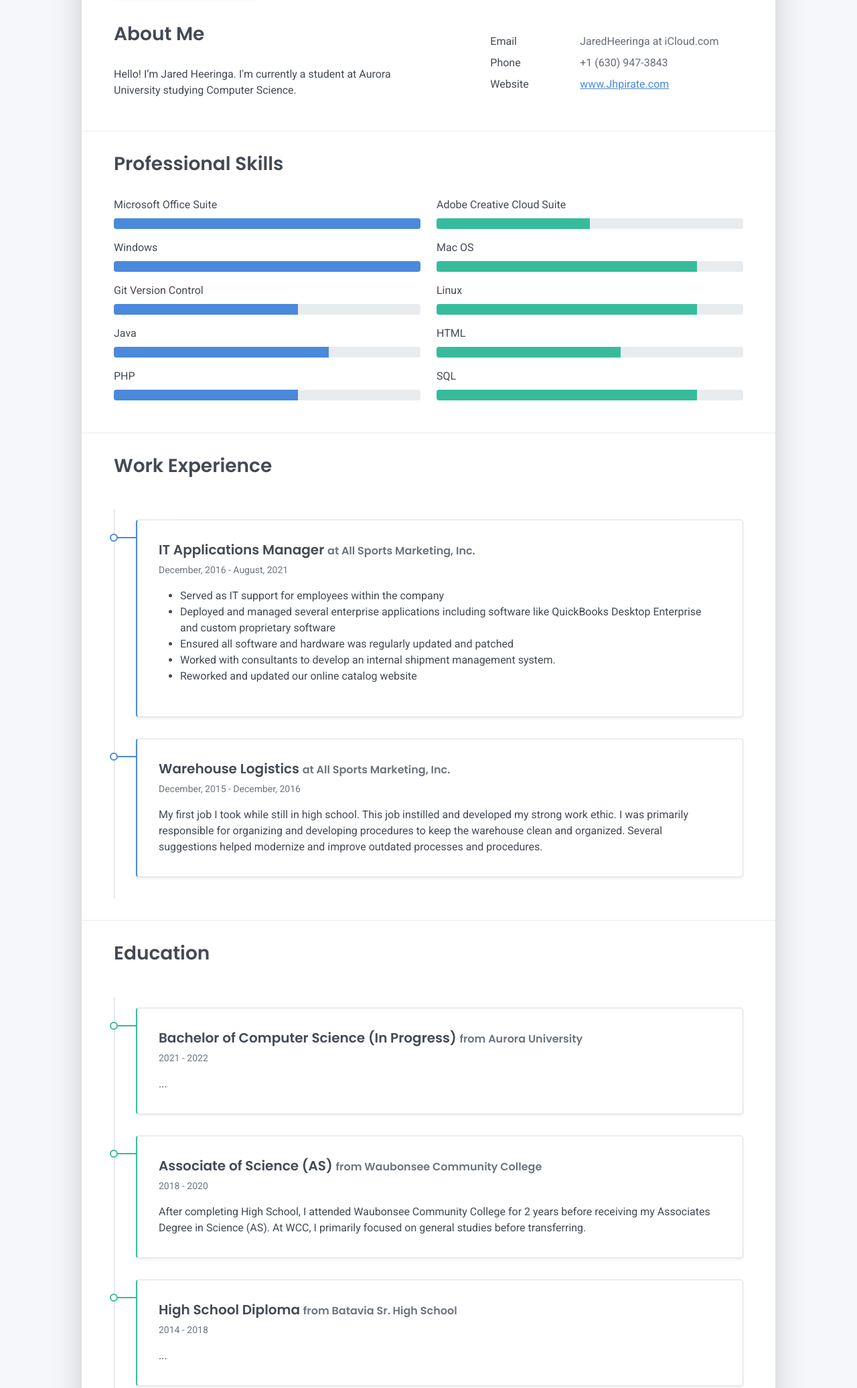
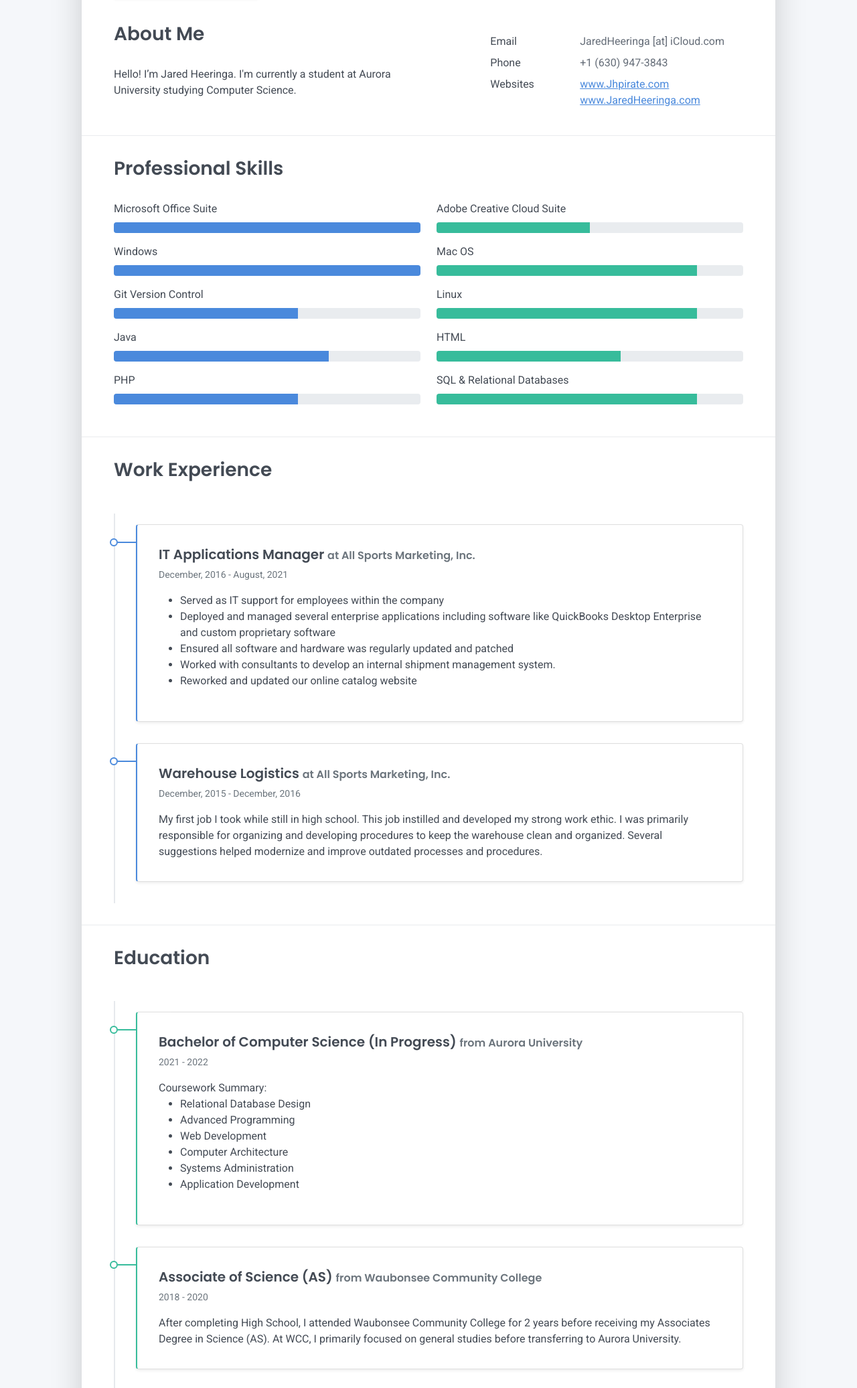
Before and after one commit to Jhpirate/Jhpirate.github.io, a plain HTML site: page index.html in a window 1280 px wide. Shown: the part 391-2464 px from the top of the page at 67% size. Drawn offline with Linux system fonts and the light colour scheme.

Commit message:
Update personal information

```diff
--- a/index.html
+++ b/index.html
@@ -40,7 +40,7 @@
                         </li>
                         <!-- LinkedIn Button -->
                         <li class="nav-item">
-                            <a class="nav-link" href="https://www.linkedin.com/in/jared-heeringa-66b566176"
+                            <a class="nav-link" href="https://www.linkedin.com/in/jared-heeringa"
                                title="LinkedIn">
                                 <i class="fab fa-linkedin"></i>
                                 <span class="menu-title sr-only">LinkedIn</span>
@@ -89,7 +89,7 @@
                             </div>
                             <div class="col-sm-8">
                                 <!-- not using @ to try to prevent web scrapers from grabbing my email :P (will still likely be scraped) -->
-                                <div class="pb-1 text-secondary">JaredHeeringa at iCloud.com</div>
+                                <div class="pb-1 text-secondary">JaredHeeringa [at] iCloud.com</div>
                             </div>
                             <div class="col-sm-4">
                                 <div class="pb-1">Phone</div>
@@ -98,11 +98,12 @@
                                 <div class="pb-1 text-secondary">+1 (630) 947-3843</div>
                             </div>
                             <div class="col-sm-4">
-                                <div class="pb-1">Website</div>
+                                <div class="pb-1">Websites</div>
                             </div>
                             <div class="col-sm-8">
                                 <div class="pb-1 text-secondary">
                                     <a href="https://www.Jhpirate.com/">www.Jhpirate.com</a>
+                                    <a href="https://www.JaredHeeringa.com/">www.JaredHeeringa.com</a>
                                 </div>
                             </div>
                         </div>
@@ -212,7 +213,7 @@
                             </div>
                         </div>
                         <div class="mb-2">
-                            <span>SQL</span>
+                            <span>SQL & Relational Databases</span>
                             <div class="progress my-1">
                                 <div aria-valuemax="100" aria-valuemin="0" aria-valuenow="85"
                                      class="progress-bar bg-success" data-aos="zoom-in-right"
@@ -287,7 +288,15 @@
                                 <span class="text-muted h6">from Aurora University</span></div>
                             <div class="text-muted text-small mb-2">2021 - 2022</div>
                             <div>
-                                ...
+                                Coursework Summary:
+                                <ul>
+                                    <li>Relational Database Design</li>
+                                    <li>Advanced Programming</li>
+                                    <li>Web Development</li>
+                                    <li>Computer Architecture</li>
+                                    <li>Systems Administration</li>
+                                    <li>Application Development</li>
+                                </ul>
                             </div>
                         </div>
                     </div>
@@ -302,7 +311,7 @@
                             <div>
                                 After completing High School, I attended Waubonsee Community College for 2 years before
                                 receiving my Associates Degree in Science (AS). At WCC, I primarily focused on general
-                                studies before transferring.
+                                studies before transferring to Aurora University.
                             </div>
                         </div>
                     </div>
@@ -314,9 +323,6 @@
                                 High School Diploma
                                 <span class="text-muted h6">from Batavia Sr. High School</span></div>
                             <div class="text-muted text-small mb-2">2014 - 2018</div>
-                            <div>
-                                ...
-                            </div>
                         </div>
                     </div>
                 </div>
@@ -359,7 +365,7 @@
                             <h3 class="h6">Phone</h3>
                             <div class="pb-2 text-secondary">+1 (630) 947-3843</div>
                             <h3 class="h6">Email</h3>
-                            <div class="pb-2 text-secondary">JaredHeeringa at iCloud.com</div>
+                            <div class="pb-2 text-secondary">JaredHeeringa [at] iCloud.com</div>
                         </div>
                     </div>
                     <!-- Only shown if a user goes to print the page (who prints stuff nowadays?) -->
@@ -397,7 +403,7 @@
                         </li>
                         <!-- LinkedIn Link -->
                         <li class="nav-item">
-                            <a class="nav-link" href="https://www.linkedin.com/in/jared-heeringa-66b566176"
+                            <a class="nav-link" href="https://www.linkedin.com/in/jared-heeringa"
                                title="LinkedIn">
                                 <i class="fab fa-linkedin"></i>
                                 <span class="menu-title sr-only">LinkedIn</span>
```
